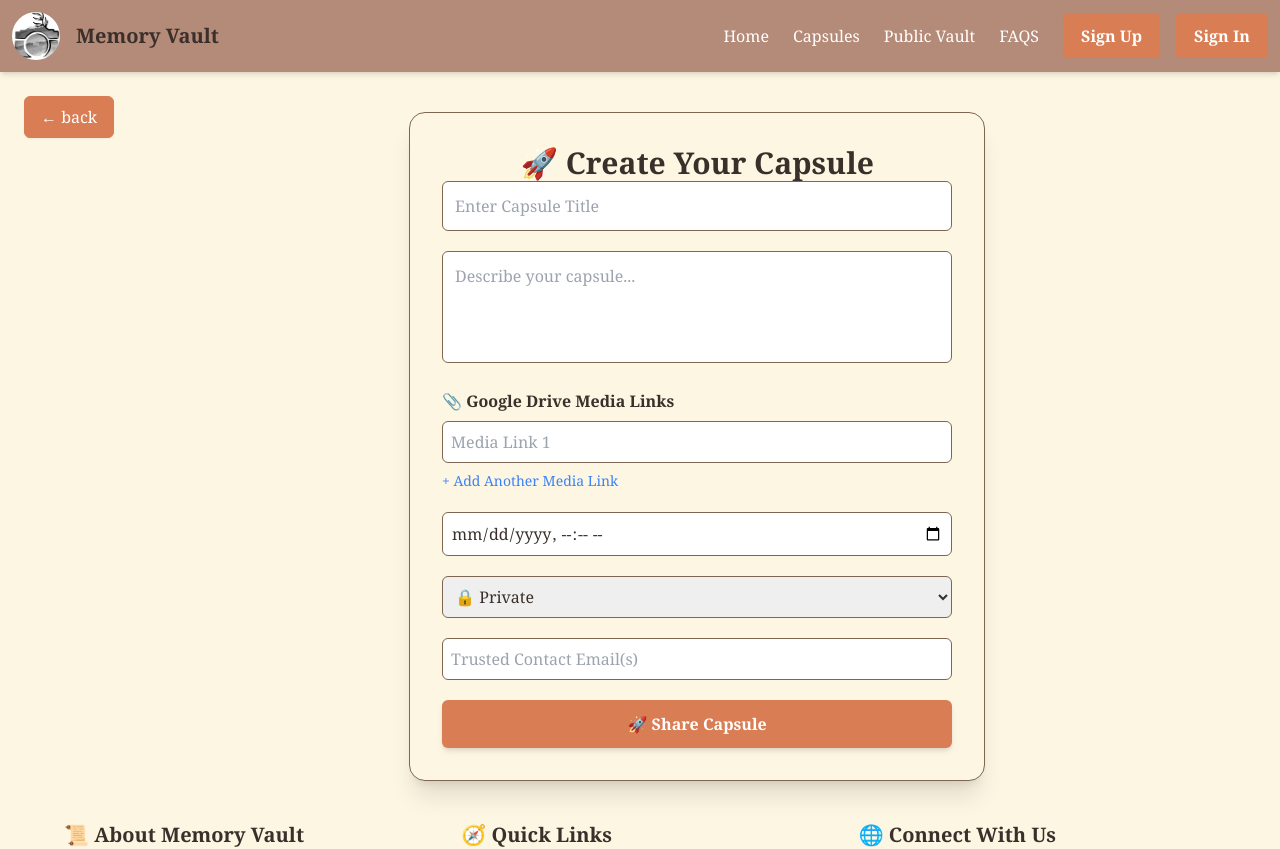
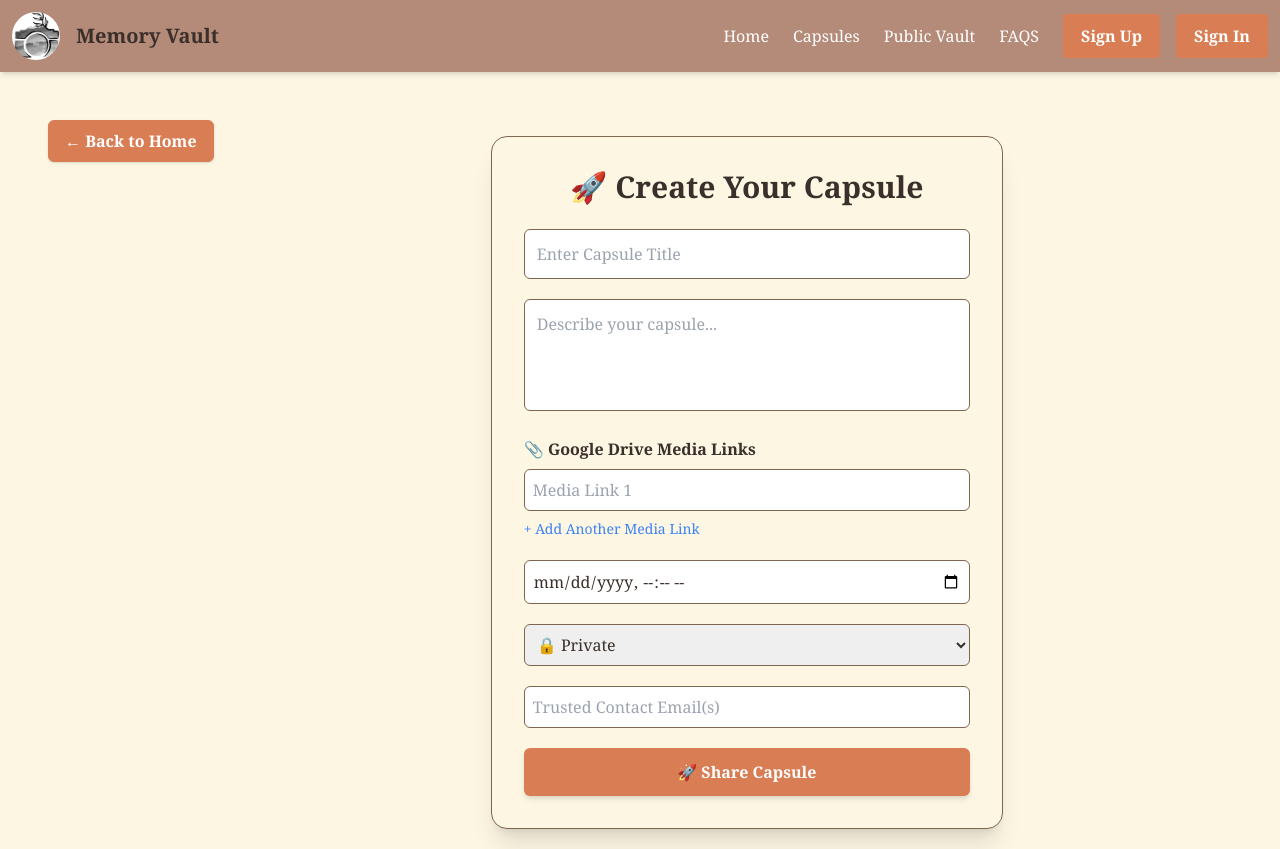
Before and after one commit to Sohamb2707/memory-vault, a React (Create React App) app: page /create-capsule in a window 1280 px wide. Shown: the top 849 px of the page. Built offline with nearby package versions, Linux system fonts and the light colour scheme; no server answers.

Commit message:
Update CreateCapsule.jsx

```diff
--- a/src/components/CreateCapsule.jsx
+++ b/src/components/CreateCapsule.jsx
@@ -90,30 +90,35 @@ const CreateCapsule = () => {
     navigate('/');
   };
   return (
-    <div className='flex items-start'>
+    <div className="flex flex-col md:flex-row items-start md:items-start p-4 sm:p-6">
+      {/* Back Button */}
+      <div className="p-6">
         <button
           onClick={backToHeroPage}
-        className="ml-6 mt-6 px-4 py-2 rounded-md font-medium border shadow-sm hover:scale-105 transition-transform"
+          className="px-4 py-2 rounded-md font-semibold shadow hover:scale-105 transition-transform"
           style={{
             backgroundColor: 'var(--cta-color)',
             color: 'white',
-          borderColor: 'var(--cta-color)',
+            border: '1px solid var(--cta-color)',
           }}
         >
-        ← back
+          ← Back to Home
         </button>
+      </div>
+
 
       <div
-        className="max-w-xl mx-auto mt-10 p-8 rounded-2xl shadow-xl border"
+        className="w-full max-w-lg mx-auto mt-4 md:mt-10 p-6 sm:p-8 rounded-2xl shadow-xl border"
         style={{
           backgroundColor: 'var(--bg-color)',
           color: 'var(--text-color)',
           borderColor: 'var(--secondary-accent)',
         }}
       >
-        <h2 className="text-3xl font-bold text-center" style={{ color: 'var(--text-color)' }}>
+        <h2 className="text-2xl sm:text-3xl font-bold text-center mb-6" style={{ color: 'var(--text-color)' }}>
           🚀 Create Your Capsule
         </h2>
+
         <form onSubmit={handleSubmit} className="space-y-5">
           <input
             type="text"
@@ -203,8 +208,8 @@ const CreateCapsule = () => {
         </form>
       </div>
     </div>
+  );
 
-  );
 };
 
 export default CreateCapsule;
```
Lines whose indentation alone changed are shown as unchanged.
